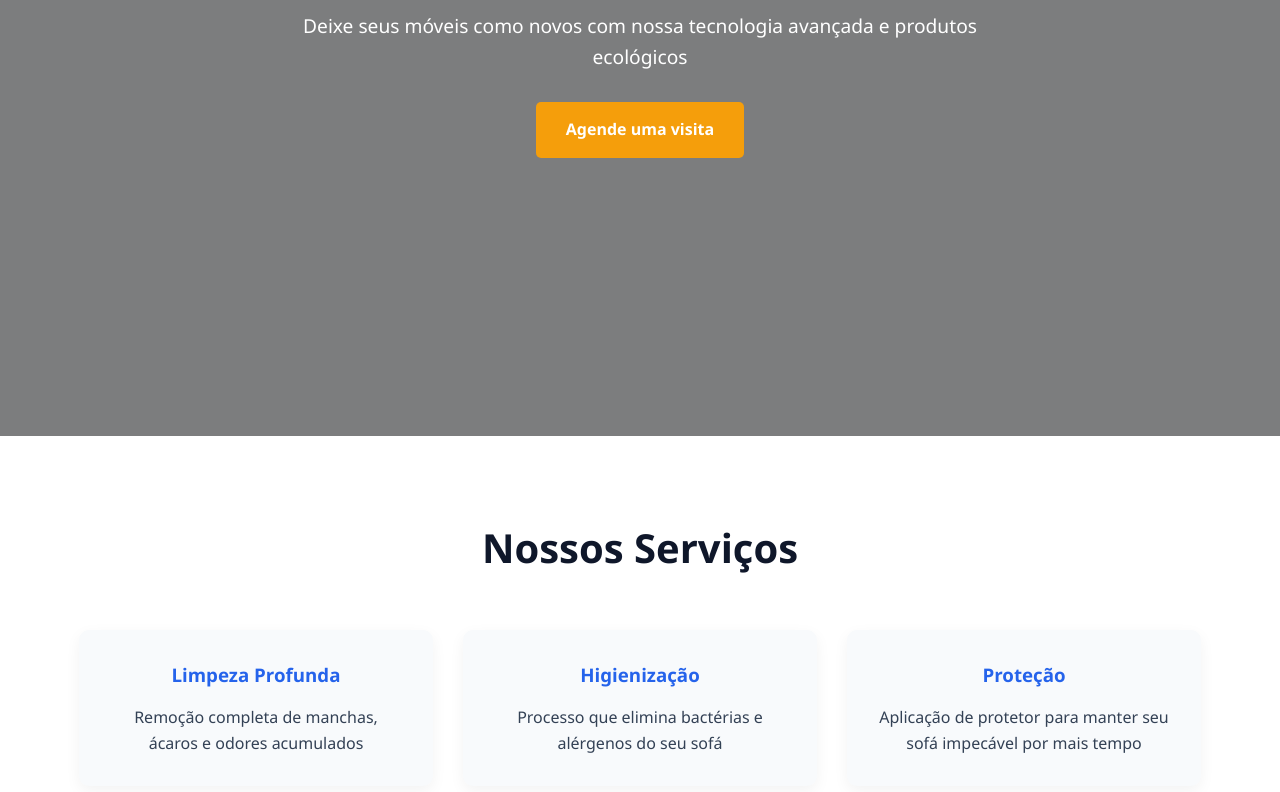
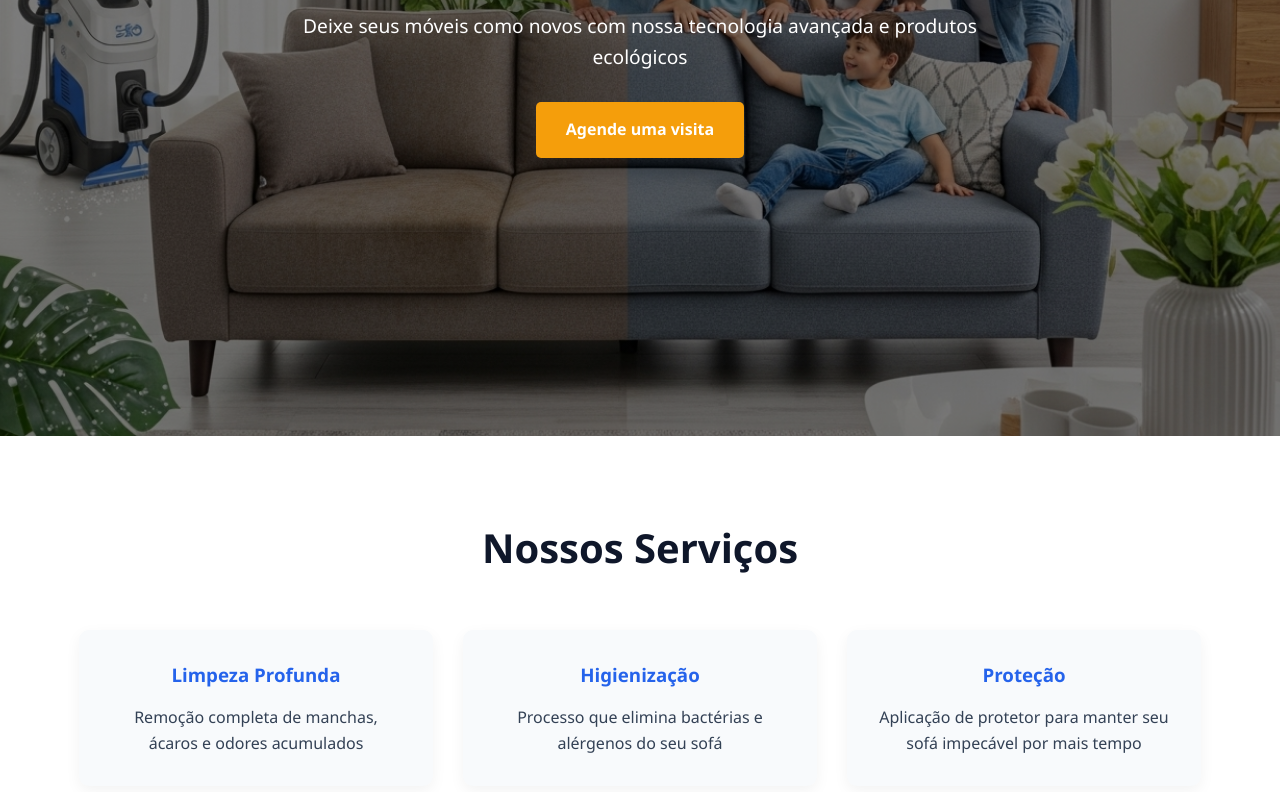
Before and after one commit to techmumus/teste9, a website: page index.html in a window 1280 px wide. Shown: the part 364-1156 px from the top of the page. Drawn offline with Linux system fonts and the light colour scheme.

Commit message:
AI Code: filename is sofa hero.png

```diff
--- a/styles.css
+++ b/styles.css
@@ -73,7 +73,7 @@ nav ul li a:hover {
 /* Hero Section */
 .hero {
     background: linear-gradient(rgba(0,0,0,0.5), rgba(0,0,0,0.5)),
-                url('sofa-hero.jpg') center/cover no-repeat;
+                url('sofa hero.png') center/cover no-repeat;
     height: 100vh;
     display: flex;
     align-items: center;
```
